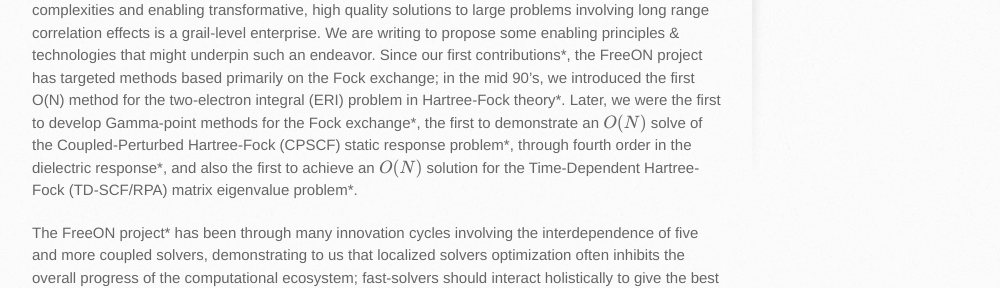
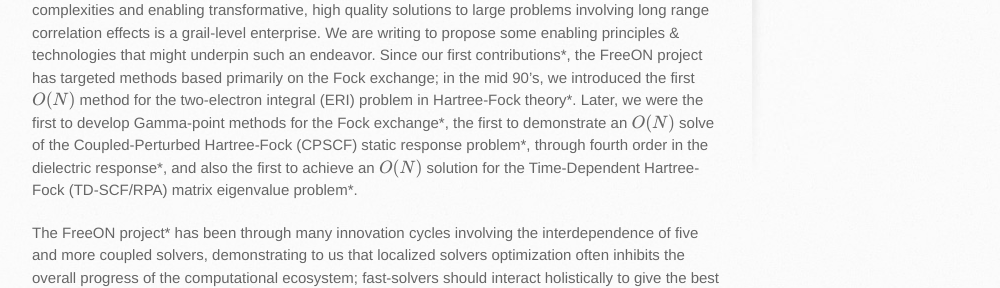
Before and after one commit to FreeON/technical-reports, a Jekyll site: the page built from technical-report-0001.markdown, in a window 1280 px wide and 900 px high, scrolled down 379 px. Shown: the part 259-547 px from the top of the window, without its empty margins (138-1138 px from the left). Built offline with Jekyll 4.4.1, drawn with Linux system fonts in a browser that asks for light colours; formulas are drawn with MathJax 3.

```diff
--- a/technical-report-0001.markdown
+++ b/technical-report-0001.markdown
@@ -25,7 +25,7 @@ high quality solutions to large problems involving long range correlation
 effects is a grail-level enterprise.  We are writing to propose some enabling
 principles & technologies that might underpin such an endeavor.  Since our
 first contributions\*, the FreeON project has targeted methods based primarily
-on the Fock exchange;  in the mid 90's, we introduced the first O(N) method
+on the Fock exchange;  in the mid 90's, we introduced the first $$O(N)$$ method
 for the two-electron integral (ERI) problem in Hartree-Fock theory\*.  Later,
 we were the first to develop Gamma-point methods for the Fock exchange\*,  the
 first to demonstrate an $$O(N)$$ solve of the Coupled-Perturbed Hartree-Fock
```
